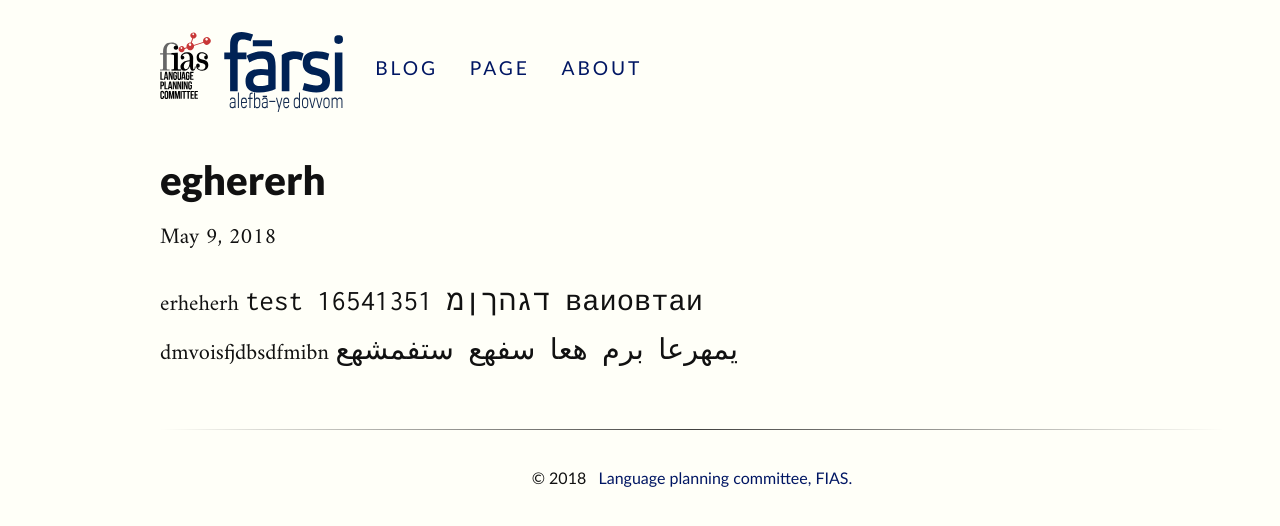
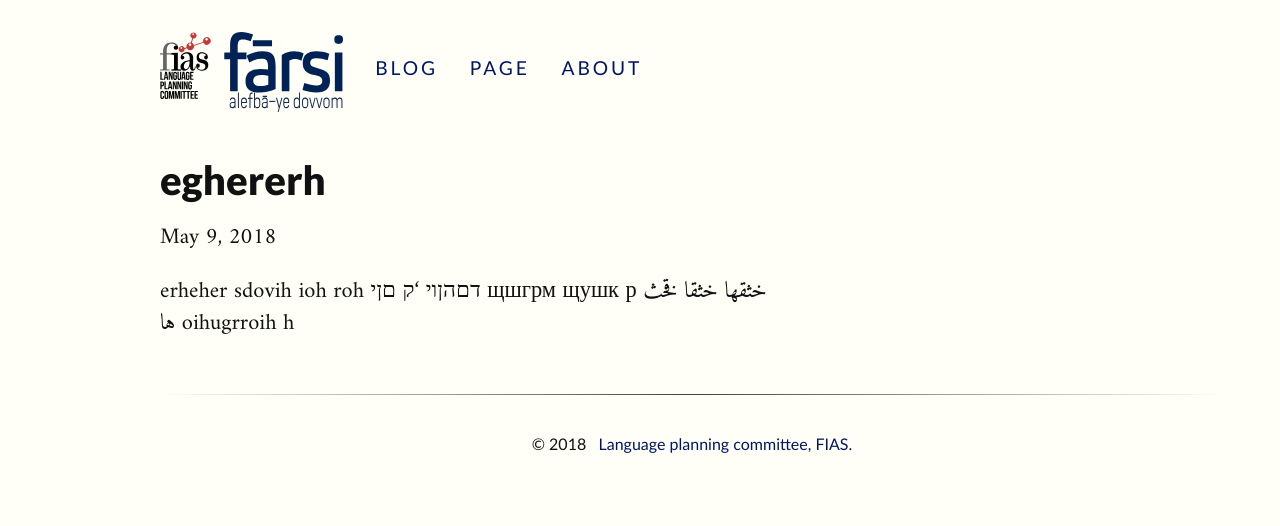
Before and after one commit to fiasinstitute/persian, a Jekyll site: the page built from _posts/2018-05-09-eghererh.md, in a window 1280 px wide. Shown: the top 526 px of the page. Built offline with Jekyll 4.4.1, drawn with Linux system fonts in a browser that asks for light colours; a script that is not in the unit is left out.

Commit message:
Update from Forestry.io - Updated 2018-05-09-eghererh.md

```diff
--- a/_posts/2018-05-09-eghererh.md
+++ b/_posts/2018-05-09-eghererh.md
@@ -3,4 +3,4 @@ title: eghererh
 date: 2018-05-09 04:00:00 +0000
 layout: post
 ---
-erheherh `test 16541351 דגהךןמ ваиовтаи ` dmvoisfjdbsdfmibn `یمهرعا برم هعا سفهع ستفمشهع `
+erheher sdovih ioh roh דםהןוי 'ק םןי  щшгрм щушк р  خثقها خثقا قخث ها  oihugrroih h
```
